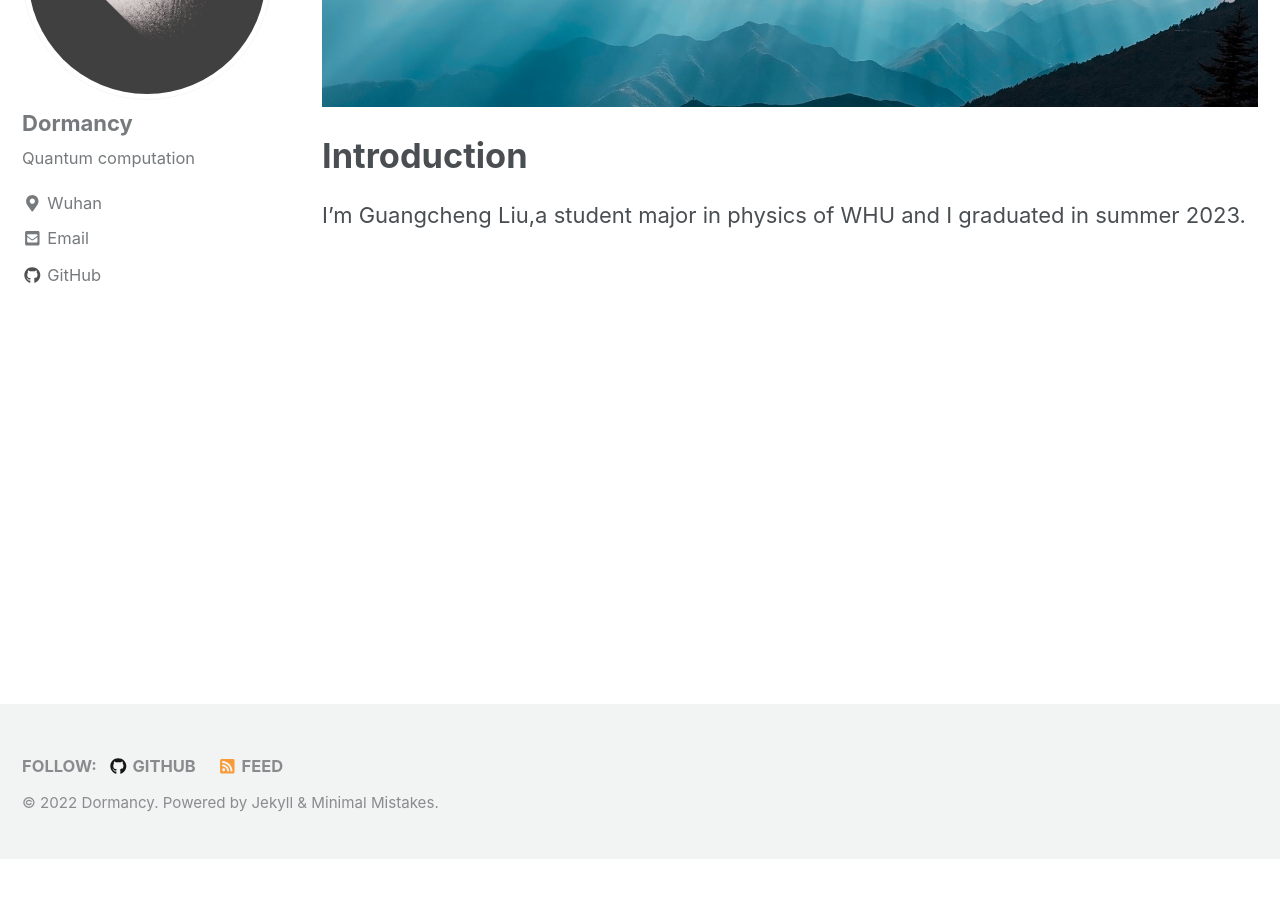
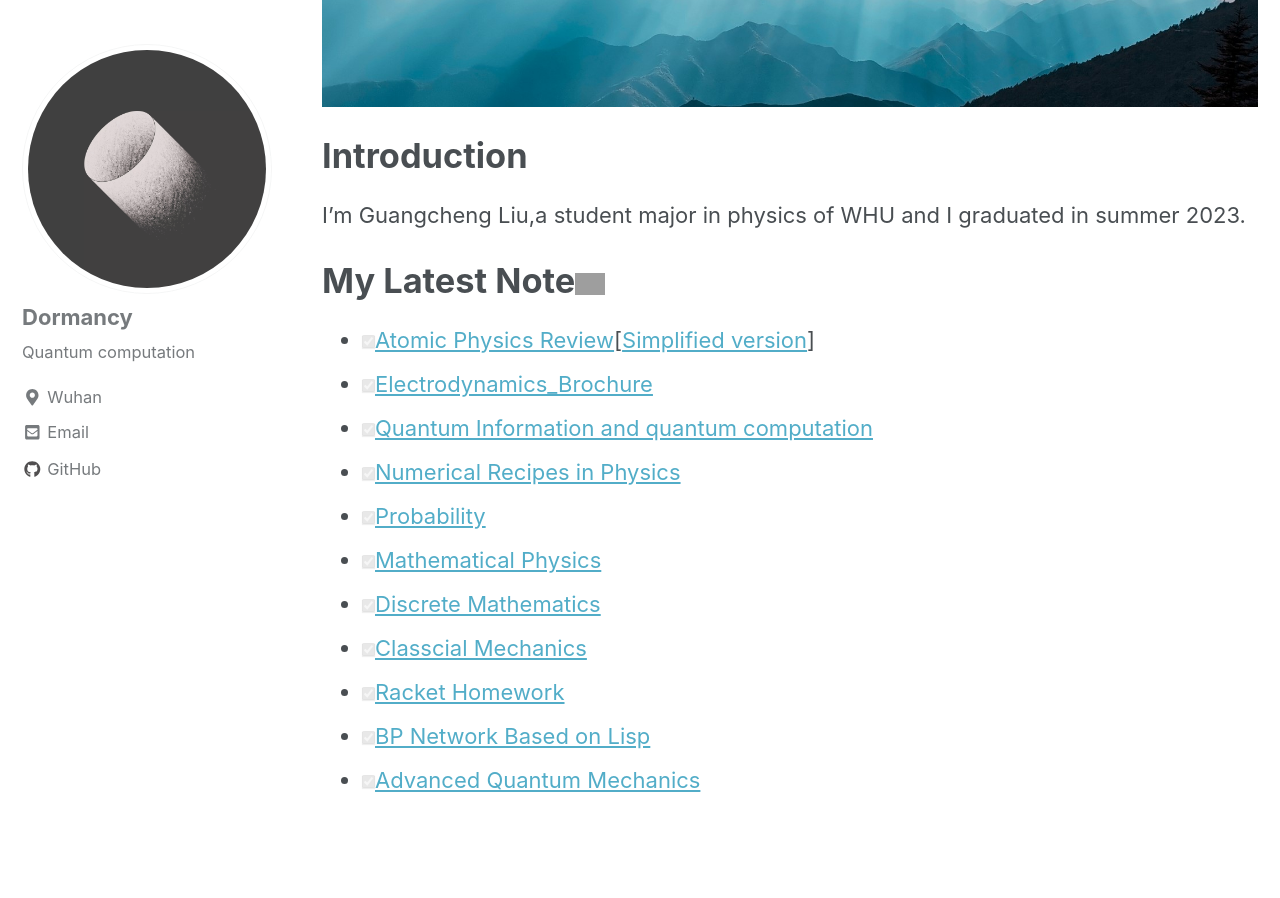
Before and after one commit to ElonDormancy/Homepage, a Jekyll site: the page built from _pages/about.md, in a window 1280 px wide and 900 px high, scrolled down 294 px. Built offline with Jekyll 4.4.1, drawn with Linux system fonts in a browser that asks for light colours; nearby versions of some CDN libraries; before the commit the page ends 1153 px from its top, so only the background shows below that; grey boxes are pictures that could not be loaded.

Commit message:
Update About Part

```diff
--- a/_pages/about.md
+++ b/_pages/about.md
@@ -14,3 +14,17 @@ classes: wide
 # Introduction
 
 I'm Guangcheng Liu,a student major in physics of WHU and I graduated in summer 2023.
+
+# My Latest Note<img src="https://media.giphy.com/media/WUlplcMpOCEmTGBtBW/giphy.gif" width="30">
+
+- [x] [Atomic Physics Review](https://github.com/ElonDormancy/Physics-Note/blob/master/Note/The_Review_of_Atomic_Physics.pdf)[[Simplified version](https://zhuanlan.zhihu.com/p/371286925)]
+- [x] [Electrodynamics_Brochure](https://github.com/ElonDormancy/Physics-Note/blob/master/Note/Electrodynamics_Brochure.pdf)
+- [x] [Quantum Information and quantum computation](https://github.com/ElonDormancy/Physics-Note/blob/master/Note/QIC/The_Note_of_QIC%20V4.pdf)
+- [x] [Numerical Recipes in Physics](https://github.com/ElonDormancy/Physics-Note/blob/master/Note/Numerical_Recipes_in_Physics_Report.pdf)
+- [x] [Probability](https://github.com/ElonDormancy/Physics-Note/blob/master/Note/Probability.pdf)
+- [x] [Mathematical Physics](https://zhuanlan.zhihu.com/p/343110386)
+- [x] [Discrete Mathematics](https://zhuanlan.zhihu.com/p/149468789)
+- [x] [Classcial Mechanics](https://github.com/ElonDormancy/Physics-Note/blob/master/Note/ClasscialMechanicsReview.pdf)
+- [x] [Racket Homework](https://github.com/ElonDormancy/Physics-Note/tree/master/Note/Racket%20Note)
+- [x] [BP Network Based on Lisp](https://github.com/ElonDormancy/Physics-Note/blob/master/Note/Neuron_Networks.pdf)
+- [x] [Advanced Quantum Mechanics](https://github.com/ElonDormancy/Physics-Note/blob/master/Note/AdvancedQuantumMechanicsReview.pdf)
```
